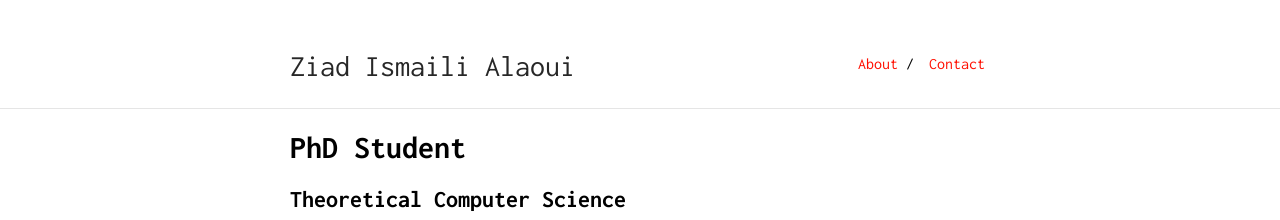
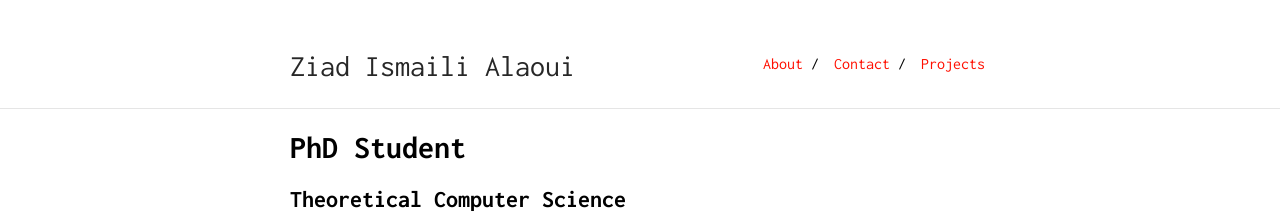
Before and after one commit to ismaili-ziad/me, a Jekyll site: the page built from index.md, in a window 1280 px wide. Shown: the top 220 px of the page. Built offline with Jekyll 4.4.1, drawn with Linux system fonts in a browser that asks for light colours; our own code applies the rules of GitHub Pages for plain Markdown files.

Commit message:
Update _config.yml

```diff
--- a/_config.yml
+++ b/_config.yml
@@ -21,3 +21,5 @@ nav:
    link: "index"
  - name: "Contact"
    link: "contact"
+ - name: "Projects"
+   link: "projects"
```
